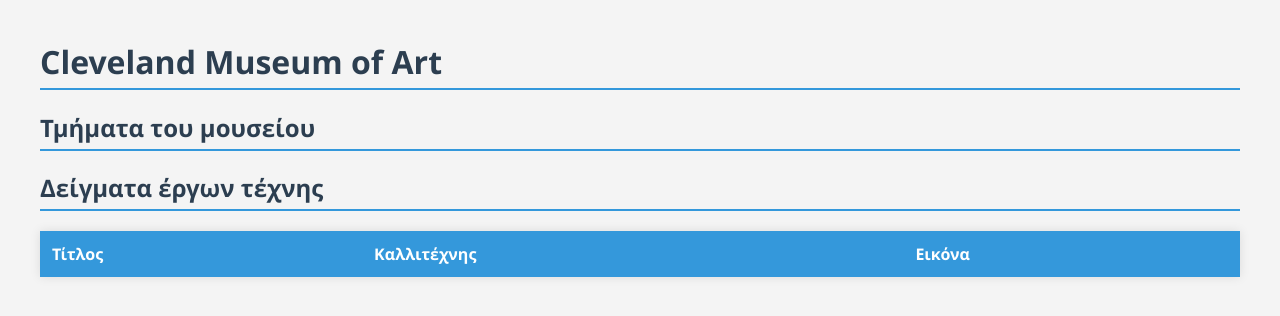
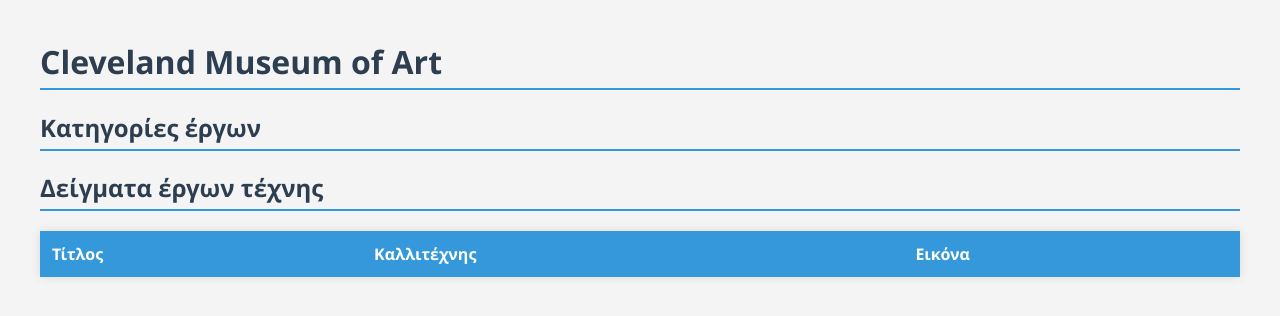
Before and after one commit to johnpapaio/ergasia, a plain HTML site: page index.html in a window 1280 px wide. Drawn offline with Linux system fonts and the light colour scheme; no server answers.

Commit message:
Update index.html

```diff
--- a/index.html
+++ b/index.html
@@ -9,7 +9,7 @@
 
   <h1>Cleveland Museum of Art</h1>
 
-  <h2>Τμήματα του μουσείου</h2>
+  <h2>Κατηγορίες έργων</h2>
   <ul id="departments"></ul>
 
   <h2>Δείγματα έργων τέχνης</h2>
```
